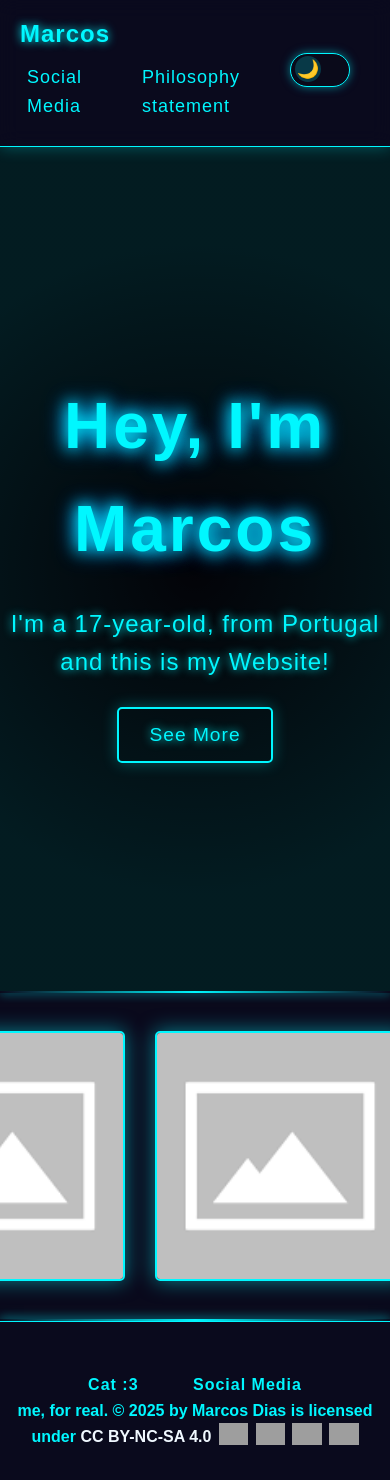
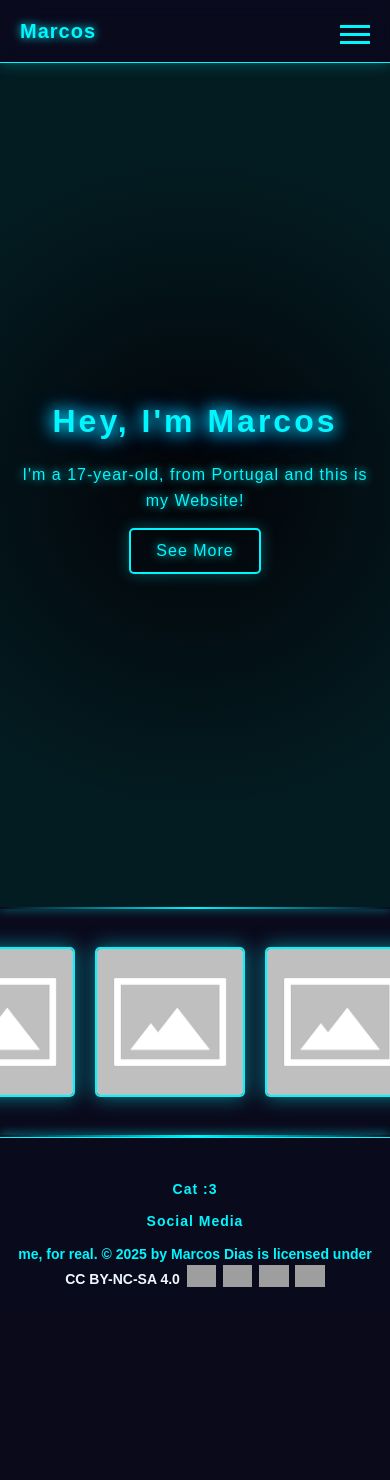
Before and after one commit to Marcos-dotcom1/me-for-real., a plain HTML site: page start/start.html in a window 390 px wide. After the commit the page ends 1311 px from the top, so only its background shows below. Drawn offline with Linux system fonts and the light colour scheme; grey boxes are pictures that could not be loaded.

Commit message:
Responsive Start page

```diff
--- a/start/start.css
+++ b/start/start.css
@@ -514,3 +514,194 @@ a {
 .light-mode a {
   color: #012244;
 }
+
+@media (max-width: 1200px) {
+  .hero-content h1 {
+    font-size: 3.5rem;
+    font-weight: bold;
+    text-shadow: 0 0 20px #00f7ff;
+    margin-bottom: 20px;
+    letter-spacing: 3px;
+    animation: glow 2s ease-in-out infinite alternate;
+  }
+
+  @keyframes glow {
+    from {
+      text-shadow: 0 0 10px #00f7ff, 0 0 20px #00a2ff;
+    }
+    to {
+      text-shadow: 0 0 20px #00f7ff, 0 0 30px #00a2ff, 0 0 40px #0066ff;
+    }
+  }
+
+  .hero-content p {
+    font-size: 1.3rem;
+    margin: 25px 0;
+    text-shadow: 0 0 10px #00f7ff;
+    letter-spacing: 1px;
+  }
+}
+
+@media (max-width: 992px) {
+  .hero-content h1 {
+    font-size: 3rem;
+    font-weight: bold;
+    text-shadow: 0 0 20px #00f7ff;
+    margin-bottom: 20px;
+    letter-spacing: 3px;
+    animation: glow 2s ease-in-out infinite alternate;
+  }
+
+  @keyframes glow {
+    from {
+      text-shadow: 0 0 10px #00f7ff, 0 0 20px #00a2ff;
+    }
+    to {
+      text-shadow: 0 0 20px #00f7ff, 0 0 30px #00a2ff, 0 0 40px #0066ff;
+    }
+  }
+
+  nav ul li {
+    position: relative;
+    margin: 0 15px;
+  }
+
+  .carousel-track img {
+    width: 200px;
+    height: 200px;
+    object-fit: cover;
+    margin: 0 15px;
+    flex-shrink: 0;
+    border-radius: 5px;
+    border: 2px solid #00f7ff;
+    box-shadow: 0 0 20px rgba(0, 247, 255, 0.5);
+    transition: transform 0.3s;
+  }
+}
+
+@media (max-width: 768px) {
+  nav ul {
+    display: none;
+    flex-direction: column;
+    position: absolute;
+    top: 70px;
+    left: 0;
+    width: 100%;
+    background-color: rgba(10, 10, 30, 0.95);
+    margin: 0;
+    padding: 20px 0;
+    border-bottom: 1px solid #00f7ff;
+    box-shadow: 0 10px 15px rgba(0, 247, 255, 0.2);
+  }
+
+  nav ul.show {
+    display: flex;
+  }
+
+  nav ul li {
+    margin: 10px 0;
+    text-align: center;
+  }
+
+  .dropdown-content {
+    position: static;
+    width: 100%;
+    box-shadow: none;
+    border: none;
+    border-top: 1px solid #00f7ff;
+    border-radius: 0;
+    background-color: rgba(0, 247, 255, 0.1);
+  }
+
+  .dropdown-content a {
+    padding: 10px;
+  }
+
+  .mobile-menu-toggle {
+    display: block;
+    position: absolute;
+    top: 20px;
+    right: 20px;
+    cursor: pointer;
+    z-index: 101;
+  }
+
+  .mobile-menu-toggle span {
+    display: block;
+    width: 30px;
+    height: 3px;
+    background-color: #00f7ff;
+    margin: 5px 0;
+    transition: all 0.3s ease;
+  }
+
+  .mobile-menu-toggle.active span:nth-child(1) {
+    transform: rotate(45deg) translate(5px, 5px);
+  }
+
+  .mobile-menu-toggle.active span:nth-child(2) {
+    opacity: 0;
+  }
+
+  .mobile-menu-toggle.active span:nth-child(3) {
+    transform: rotate(-45deg) translate(7px, -6px);
+  }
+
+  .hero-content h1 {
+    font-size: 2.5rem;
+    margin-bottom: 15px;
+  }
+
+  .hero-content p {
+    font-size: 1.1rem;
+    margin: 15px 20px;
+  }
+
+  .hero-content button {
+    padding: 12px 25px;
+    font-size: 1rem;
+  }
+
+  .carousel-track img {
+    width: 180px;
+    height: 180px;
+    margin: 0 10px;
+  }
+
+  footer ul li {
+    display: block;
+    margin: 10px 0;
+  }
+
+  .light-mode nav ul {
+    background-color: rgba(240, 248, 255, 0.95);
+  }
+
+  .light-mode .mobile-menu-toggle span {
+    background-color: #003366;
+  }
+}
+
+@media (max-width: 576px) {
+  .hero-content h1 {
+    font-size: 2rem;
+  }
+
+  .hero-content p {
+    font-size: 1rem;
+  }
+
+  .logo a {
+    font-size: 20px;
+  }
+
+  .carousel-track img {
+    width: 150px;
+    height: 150px;
+  }
+
+  footer {
+    padding: 20px 0;
+    font-size: 14px;
+  }
+}
--- a/start/start.html
+++ b/start/start.html
@@ -37,6 +37,11 @@
             </label>
           </li>
         </ul>
+        <div class="mobile-menu-toggle">
+          <span></span>
+          <span></span>
+          <span></span>
+        </div>
       </nav>
     </header>
 
--- a/start/start.js
+++ b/start/start.js
@@ -29,3 +29,27 @@ toggleSwitch.addEventListener("change", function () {
     localStorage.setItem("darkMode", "disabled");
   }
 });
+document.addEventListener("DOMContentLoaded", function () {
+  const mobileMenuToggle = document.querySelector(".mobile-menu-toggle");
+  const navLinks = document.querySelector(".nav-links");
+
+  mobileMenuToggle.addEventListener("click", function () {
+    this.classList.toggle("active");
+    navLinks.classList.toggle("show");
+  });
+
+  const darkModeToggle = document.getElementById("darkModeToggle");
+  darkModeToggle.addEventListener("change", function () {
+    document.body.classList.toggle("light-mode");
+  });
+
+  const navItems = document.querySelectorAll(".nav-links a");
+  navItems.forEach((item) => {
+    item.addEventListener("click", function () {
+      if (window.innerWidth <= 768) {
+        mobileMenuToggle.classList.remove("active");
+        navLinks.classList.remove("show");
+      }
+    });
+  });
+});
```
